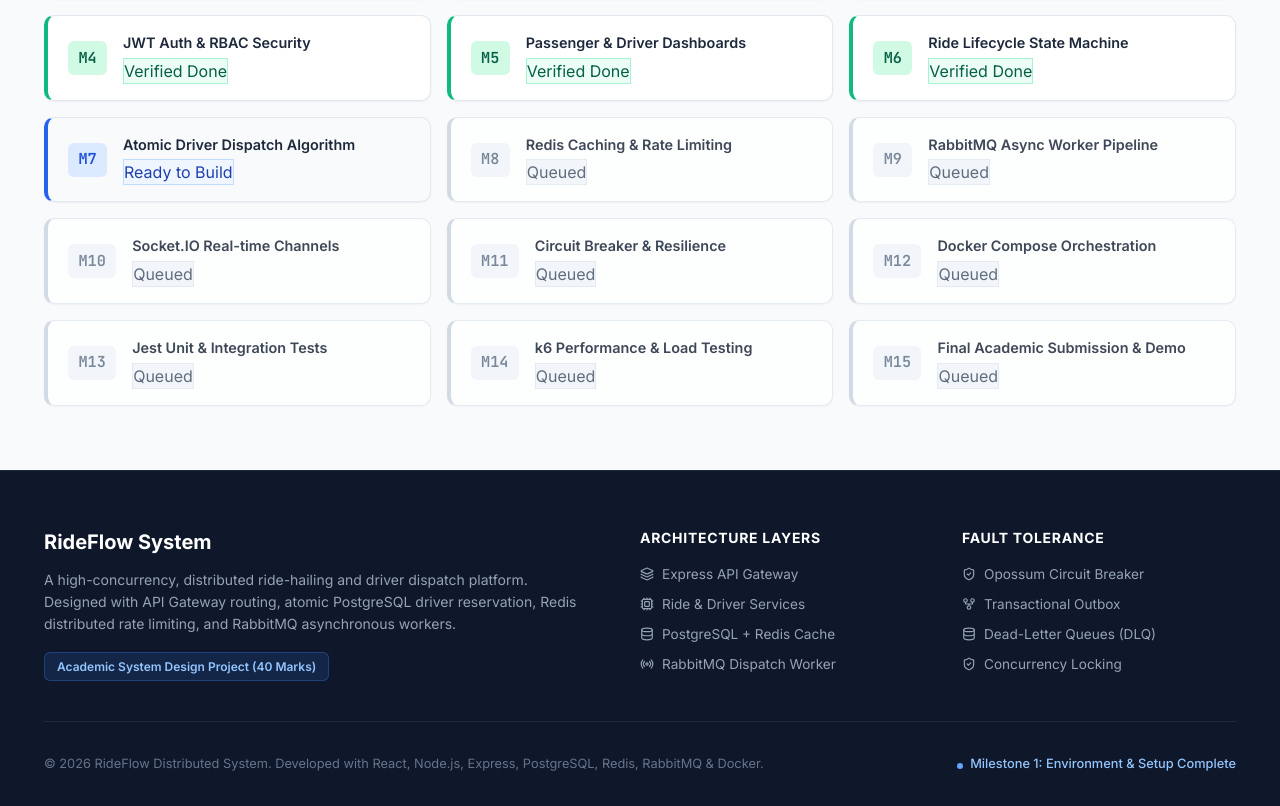
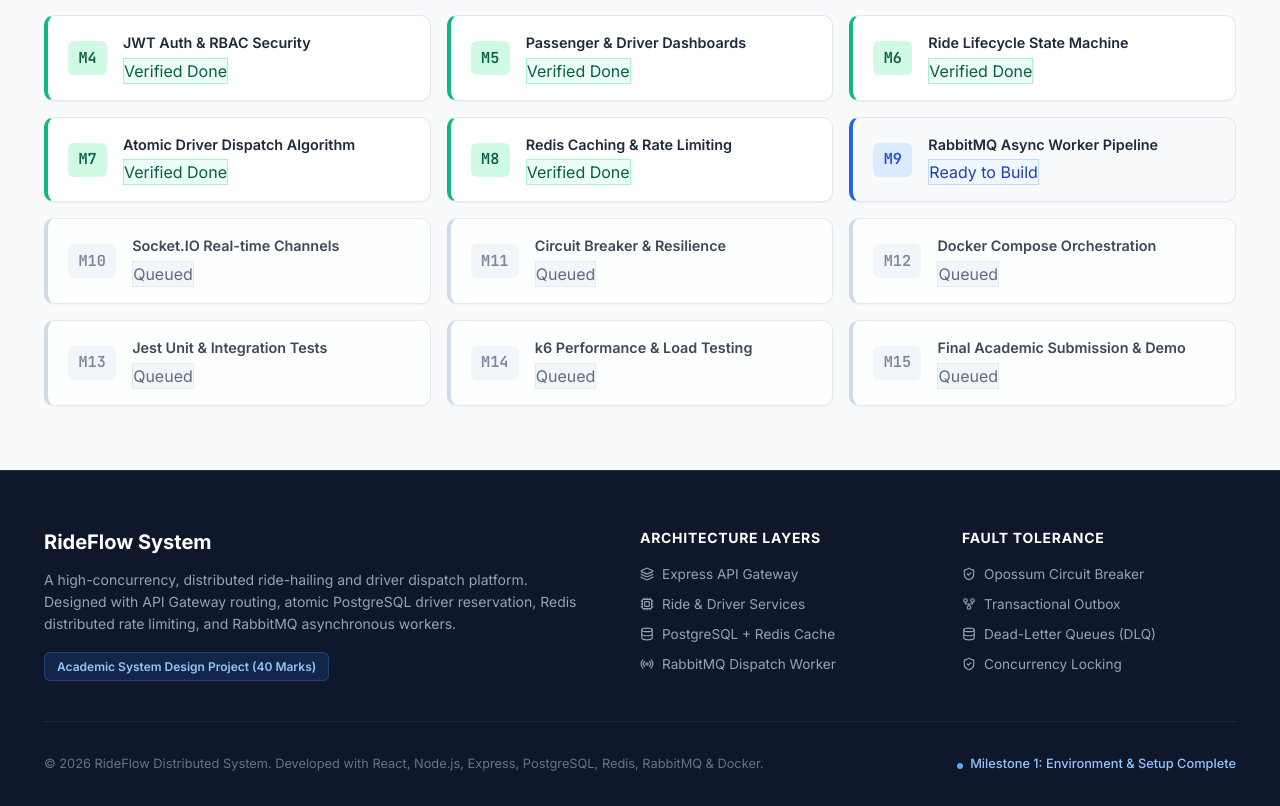
Before and after one commit to Krish2139/GoDrop, a React (Vite) app in the folder frontend/: page / in a window 1280 px wide. Shown: the part 2552-3358 px from the top of the page. Built offline with nearby package versions, Linux system fonts and the light colour scheme; no server answers.

Commit message:
fix(ui): Update Milestone 7 and Milestone 8 to 'Verified Done' and Milestone 9 to 'Ready to Build' on Homepage roadmap tracker

```diff
--- a/frontend/src/pages/Home.jsx
+++ b/frontend/src/pages/Home.jsx
@@ -26,9 +26,9 @@ const Home = () => {
     { id: 4, title: 'JWT Auth & RBAC Security', status: 'completed' },
     { id: 5, title: 'Passenger & Driver Dashboards', status: 'completed' },
     { id: 6, title: 'Ride Lifecycle State Machine', status: 'completed' },
-    { id: 7, title: 'Atomic Driver Dispatch Algorithm', status: 'next' },
-    { id: 8, title: 'Redis Caching & Rate Limiting', status: 'upcoming' },
-    { id: 9, title: 'RabbitMQ Async Worker Pipeline', status: 'upcoming' },
+    { id: 7, title: 'Atomic Driver Dispatch Algorithm', status: 'completed' },
+    { id: 8, title: 'Redis Caching & Rate Limiting', status: 'completed' },
+    { id: 9, title: 'RabbitMQ Async Worker Pipeline', status: 'next' },
     { id: 10, title: 'Socket.IO Real-time Channels', status: 'upcoming' },
     { id: 11, title: 'Circuit Breaker & Resilience', status: 'upcoming' },
     { id: 12, title: 'Docker Compose Orchestration', status: 'upcoming' },
```
